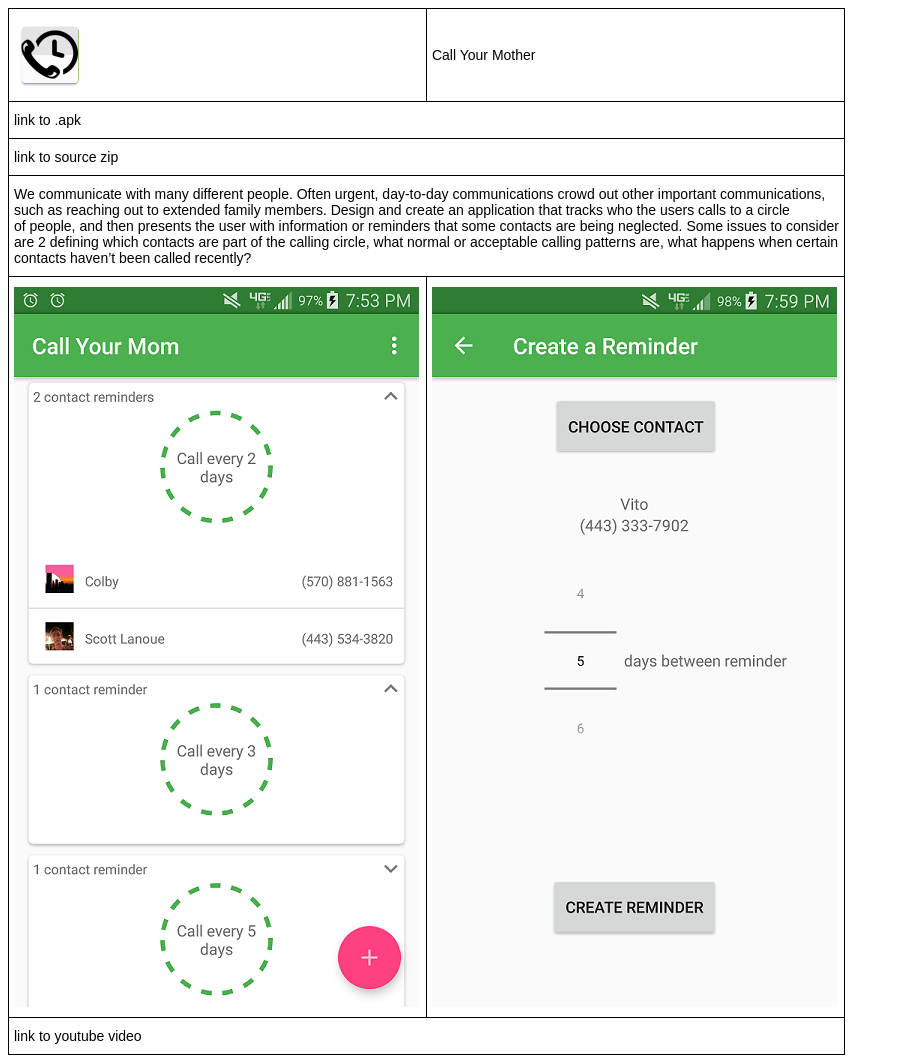
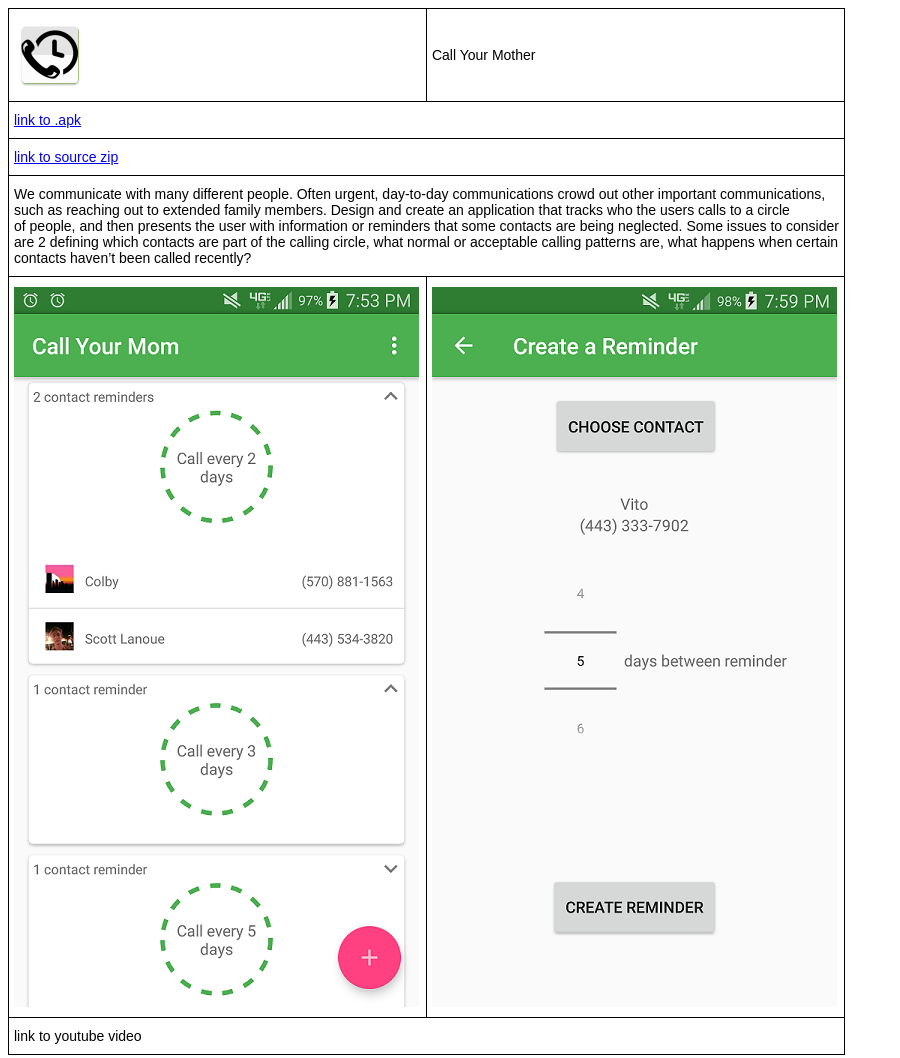
Before and after one commit to schott12521/CallYourMom, a plain HTML site: page CallYourMom/index.html in a window 1280 px wide. Shown: the whole page, without its empty margins (0-900 px from the left). Drawn offline with Linux system fonts and the light colour scheme.

Commit message:
Updated links

```diff
--- a/CallYourMom/index.html
+++ b/CallYourMom/index.html
@@ -12,10 +12,10 @@
     <td class="tg-031e">Call Your Mother</td>
   </tr>
   <tr>
-    <td class="tg-031e" colspan="2">link to .apk</td>
+    <td class="tg-031e" colspan="2"><a href="https://drive.google.com/file/d/0B5nzcQJDJkBYQkJ2cEJhY1BpVU0/view?usp=sharing">link to .apk</a></td>
   </tr>
   <tr>
-    <td class="tg-031e" colspan="2">link to source zip</td>
+    <td class="tg-031e" colspan="2"><a href="https://drive.google.com/file/d/0B5nzcQJDJkBYeTR4YmZmQkFkc3c/view?usp=sharing">link to source zip</a></td>
   </tr>
   <tr>
     <td class="tg-031e" colspan="2"><p>We communicate with many different people.
```
